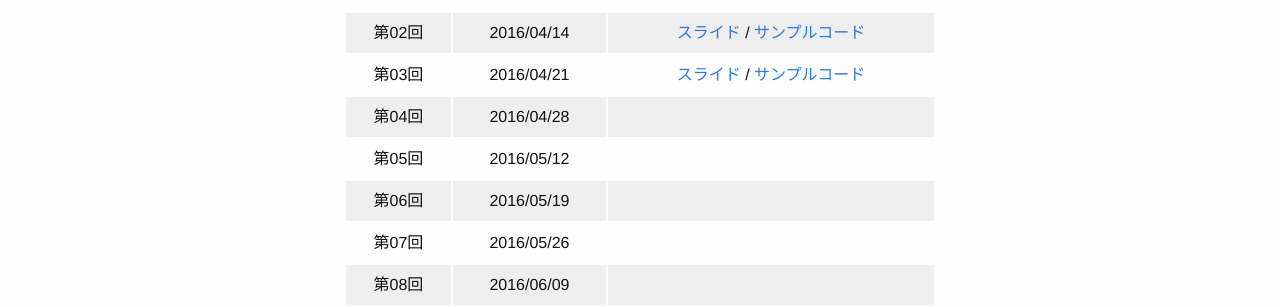
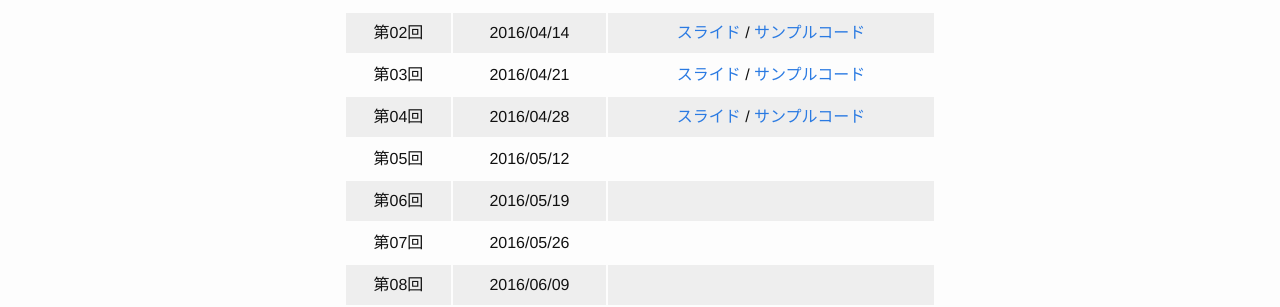
Before and after one commit to s15586yt/sfcjs2016s.github.io, a Jekyll site: the page built from index.md, in a window 1280 px wide. Shown: the part 228-535 px from the top of the page. Built offline with Jekyll 4.4.1, drawn with Linux system fonts in a browser that asks for light colours.

Commit message:
added links to the resources for lecture#04

```diff
--- a/index.md
+++ b/index.md
@@ -12,7 +12,7 @@ permalink: /
 |第01回|2016/04/07|[スライド](slide01) / [サンプルコード](https://github.com/sfcjs2016s/code01)|
 |第02回|2016/04/14|[スライド](slide02) / [サンプルコード](https://github.com/sfcjs2016s/code02)|
 |第03回|2016/04/21|[スライド](slide03) / [サンプルコード](https://github.com/sfcjs2016s/code03)|
-|第04回|2016/04/28||
+|第04回|2016/04/28|[スライド](slide04) / [サンプルコード](https://github.com/sfcjs2016s/code04)|
 |第05回|2016/05/12||
 |第06回|2016/05/19||
 |第07回|2016/05/26||
```
